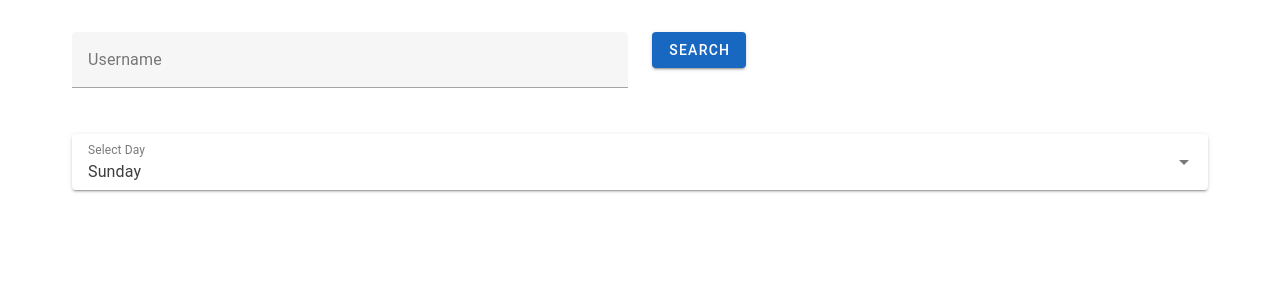
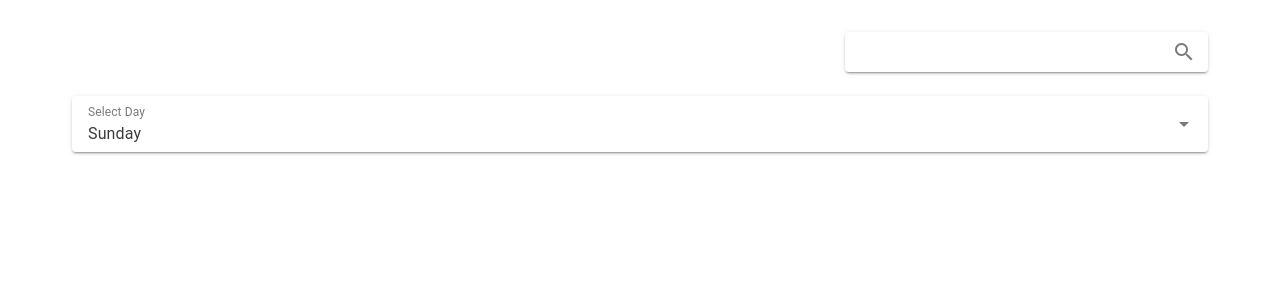
Before and after one commit to jaime0299/anime-app, a Vue app: page / in a window 1280 px wide. Shown: the top 300 px of the page. Built offline with nearby package versions, Linux system fonts and the light colour scheme.

Commit message:
Cambio de manera de buscar anime

```diff
--- a/src/components/AnimeCard.vue
+++ b/src/components/AnimeCard.vue
@@ -1,5 +1,6 @@
 <template>
-    <v-card class="mx-auto" max-width="250" width="210" :variant="variant">
+    <v-card class="mx-auto" max-width="250" width="210">
+    <!-- <v-card class="mx-auto" max-width="250" width="210" :variant="variant"> -->
         <v-card-item>
             <v-img :src="thumbnail" height="150px">
             </v-img>
--- a/src/components/SelectDay.vue
+++ b/src/components/SelectDay.vue
@@ -2,11 +2,17 @@
     <!-- Input to write the username with a button to search the list for that user -->
     <v-container>
         <v-row>
-            <v-col cols="12" md="6">
-                <v-text-field v-model="username" label="Username" outlined class="text-field"></v-text-field>
+            <!-- <v-col cols="12" md="6">
+                <v-responsive class="mx-auto">
+                    <v-text-field v-model="username" label="Username" clearable hide-details="auto" outlined class="text-field" hint="Enter your username to find this your animes."></v-text-field>
+                </v-responsive>
             </v-col>
             <v-col cols="12" md="6">
                 <v-btn @click="searchList" color="primary" class="text-field">Search</v-btn>
+            </v-col> -->
+            <v-spacer></v-spacer>
+            <v-col cols="12" md="4">
+                <v-text-field :loading="loadingSearch" density="compact" variant="solo" v-model="username" label="Username" append-inner-icon="mdi-magnify" single-line hide-details @click:append-inner="searchList"></v-text-field>
             </v-col>
             <v-col cols="12">
                 <v-select :items="days" item-title="name" item-value="id" label="Select Day" variant="solo"
@@ -23,6 +29,7 @@ const emit = defineEmits(['update:selectedDay', 'update:username'])
 
 const date = new Date()
 const selectedDay = ref(date.getDay())
+const loadingSearch = ref(false);
 const days = ref([
     { id: 0, name: 'Sunday' },
     { id: 1, name: 'Monday' },
@@ -42,8 +49,12 @@ watch(selectedDay, (newValue, oldValue) => {
 })
 
 function searchList() {
-    const date = new Date()
-    selectedDay.value = date.getDay()
-    emit('update:username', username.value)
+    loadingSearch.value = true;
+    setTimeout(() => {
+        loadingSearch.value = false;
+        const date = new Date()
+        selectedDay.value = date.getDay()
+        emit('update:username', username.value)
+    }, 2000)
 }
 </script>
```
Also changed, not shown: src/App.vue (+7 -5 lines).
